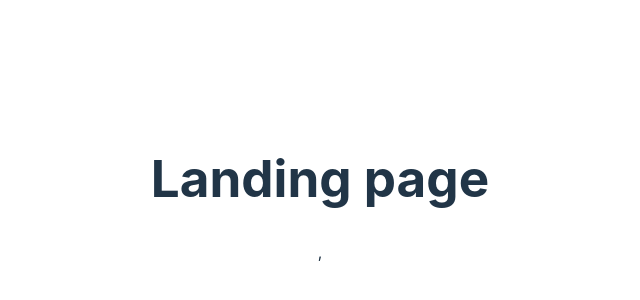
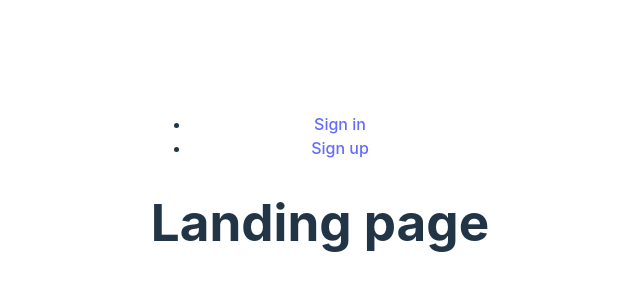
Before and after one commit to sreyesg/liftify-front-end, a React (Vite) app: page / in a window 1280 px wide. Shown: the part 210-510 px from the top of the page, without its empty margins (320-960 px from the left). Built offline with nearby package versions, Linux system fonts and the light colour scheme.

Commit message:
Define NavBar component

```diff
--- a/src/App.jsx
+++ b/src/App.jsx
@@ -1,13 +1,17 @@
-import { useState } from 'react'
-
+import { useState, useEffect } from 'react'
+import NavBar from './components/NavBar/NavBar'
+import { Routes, Route } from 'react-router-dom'
 import './App.css'
 
 function App() {
-
+  const [user, setUser] = useState(false)
 
   return (
     <>
+
+    <NavBar user={user}/>
      <h1>Landing page</h1>
+
     </>
   )
 }
--- /dev/null
+++ b/src/components/NavBar/NavBar.jsx
@@ -0,0 +1,29 @@
+import { Link } from "react-router-dom"
+
+const NavBar = (props) => {
+    const user = props.user
+    return(
+        <>
+            {user ? (
+                <nav>
+                    <ul>
+                        <li>Welcome, {user.username}</li>
+                        <li><Link to="/">Dashboard</Link></li>
+                        <li><Link to="">Sign Out</Link></li>
+                    </ul>
+                </nav>
+            ):(
+                <nav>
+                    <ul>
+                        <li><Link to="signin">Sign in</Link></li>
+                        <li><Link to="signup">Sign up</Link></li>
+                    </ul>
+                </nav>
+            )
+
+            }
+
+        </>
+    )
+}
+export default NavBar
--- a/src/main.jsx
+++ b/src/main.jsx
@@ -9,7 +9,7 @@ createRoot(document.getElementById('root')).render(
 
   <StrictMode>
     <App />
-  </StrictMode>,
+  </StrictMode>
 
   </BrowserRouter>
 )
```
Also changed, not shown: src/components/NavBar.jsx (deleted).
